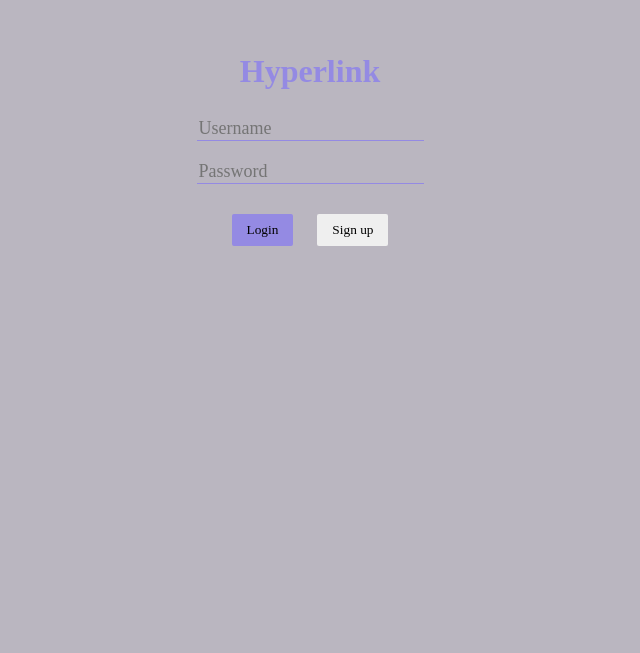
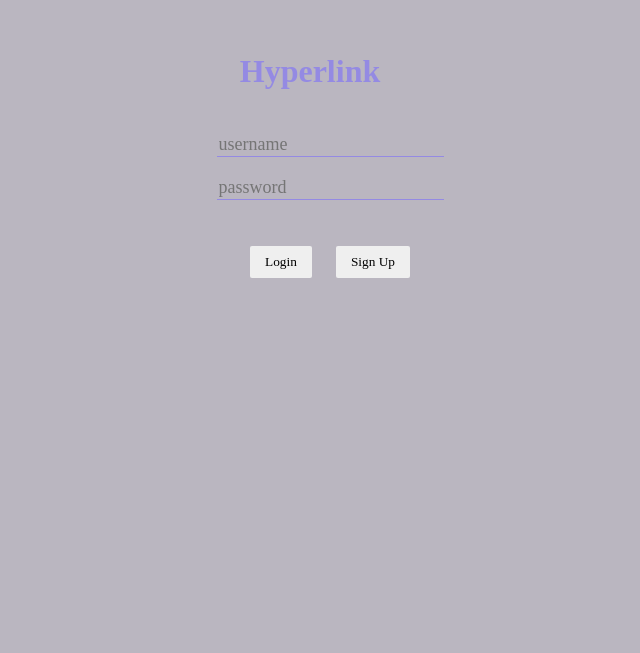
Before and after one commit to dartik24/Hyperlink, a React (Create React App) app in the folder frontend/: page / in a window 1280 px wide. Shown: the part 147-800 px from the top of the page, without its empty margins (330-970 px from the left). Built offline with nearby package versions, Linux system fonts and the light colour scheme.

Commit message:
Refactored home page to use modular input form component

```diff
--- a/frontend/src/App.js
+++ b/frontend/src/App.js
@@ -1,7 +1,7 @@
 import './App.css';
 
 import Homepage from './pages/homepage'
-import TestPage from './pages/test-page';
+import SignUp from './pages/signup';
 
 import { BrowserRouter, Route } from 'react-router-dom'
 
@@ -9,7 +9,7 @@ function App() {
   return (
     <BrowserRouter>
       <Route exact path="/"> <Homepage className="Homepage"/> </Route>
-      <Route exact path="/test"> <TestPage className="Homepage"/> </Route>
+      <Route exact path="/signup?id"> <SignUp className="SignUp"/> </Route>
     </BrowserRouter>
   );
 }
--- /dev/null
+++ b/frontend/src/components/input-form.jsx
@@ -0,0 +1,56 @@
+import './input-form.css';
+import React from 'react'
+
+// Accepts props: Array<InputNames>
+class InputForm extends React.Component {
+  constructor() {
+    super();
+
+    this.state = {
+      username: "",
+      password: "",
+      type: "password"
+    }
+  }
+
+  handleChange = (event) => {
+    const {id, value} = event.target;
+    this.setState(prevState => ({
+      ...prevState,
+      [id]: value
+    }));
+  }
+
+  render() {
+    const inputs = this.props.inputs.map(input =>
+      <input
+        className='input'
+        label={input}
+        id={input}
+        placeholder={input}
+        key={input}
+        value={this.state[input]}
+        onChange={this.handleChange}
+      />
+    );
+
+    const buttons = this.props.buttons.map(button =>
+      <button id={button.name} onClick={button.callback} key={button.name}>
+        {button.name}
+      </button>
+    )
+
+    return (
+    <div className="InputForm">
+        <form>
+          <div>
+              <ul> {inputs} </ul>
+              <ul> {buttons} </ul>
+          </div>
+        </form>
+    </div>
+    );
+  }
+}
+
+export default InputForm;
--- a/frontend/src/pages/homepage.js
+++ /dev/null
@@ -1,65 +0,0 @@
-import './homepage.css';
-import React from 'react'
-
-class Homepage extends React.Component {
-  constructor() {
-    super();
-
-    this.state = {
-      username: "",
-      password: "",
-      type: "password"
-    }
-  }
-
-  handleChange = (event) => {
-    const {id, value} = event.target;
-    console.log(id, value);
-    this.setState(prevState => ({
-      ...prevState,
-      [id]: value
-    }));
-  }
-
-  render() {
-    const { username, password, type } = this.state;
-
-      return (
-        <div className="Homepage">
-          <h1 className = "title" > Hyperlink </h1>
-          <form>
-            <div>
-              <input
-                className='input'
-                label="Username"
-                id="username"
-                placeholder="Username"
-                value={username}
-                onChange={this.handleChange}
-              />
-
-              <input
-                className='input'
-                type={type}
-                label="Password"
-                id="password"
-                placeholder="Password"
-                value={password}
-                onChange={this.handleChange}
-              />
-
-              <button type="submit" id ='login' className="btn btn-primary">
-                    Login
-              </button>
-
-              <button type="submit" id ='signup' className="btn btn-primary">
-                    Sign up
-              </button>
-            </div>
-          </form>
-        </div>
-      );
-  }
-}
-
-export default Homepage;
--- /dev/null
+++ b/frontend/src/pages/homepage.jsx
@@ -0,0 +1,40 @@
+import './homepage.css';
+import InputForm from '../components/input-form'
+import React from 'react'
+
+class Homepage extends React.Component {
+  handleChange = (event) => {
+    const {id, value} = event.target;
+    console.log(id, value);
+    this.setState(prevState => ({
+      ...prevState,
+      [id]: value
+    }));
+  }
+
+  // TODO: Should make a call to our backend that validates that the user exists in our database
+  // Should login them in if successful, should display errors otherwise
+  loginPressed = () => { }
+
+  // TODO: Should make a call to our backend that attempts to create a new user
+  // Should login them in if successful, should display errors otherwise
+  signupPressed = () => { }
+
+  render() {
+      return (
+        <div className="Homepage">
+          <h1 className = "title" > Hyperlink </h1>
+            <div>
+              <InputForm
+                inputs={["username", "password"]}
+                buttons={[
+                  {name: "Login", callback: this.loginPressed },
+                  {name: "Sign Up", callback: this.signupPressed }]}
+              />
+            </div>
+        </div>
+      );
+  }
+}
+
+export default Homepage;
--- a/frontend/src/pages/test-page.js
+++ b/frontend/src/pages/signup.jsx
@@ -1,4 +1,4 @@
-import './test-page.css';
+import './signup.css';
 import React from 'react'
 
 class TestPage extends React.Component {
```
Also changed, not shown: frontend/src/components/input-form.css (added), frontend/src/pages/signup.css (added), 1 other file (tests, documents, lock files or other folders).
